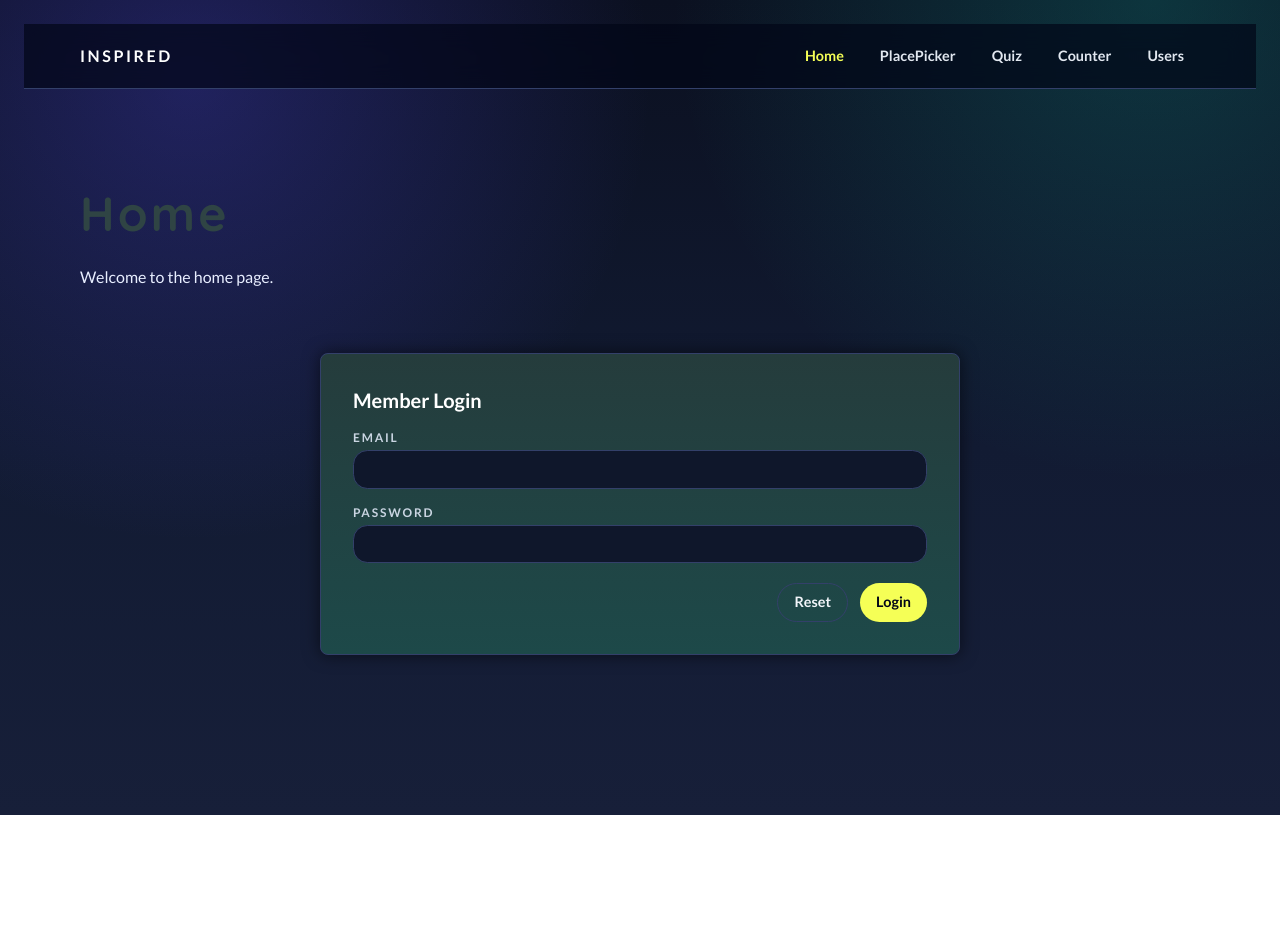
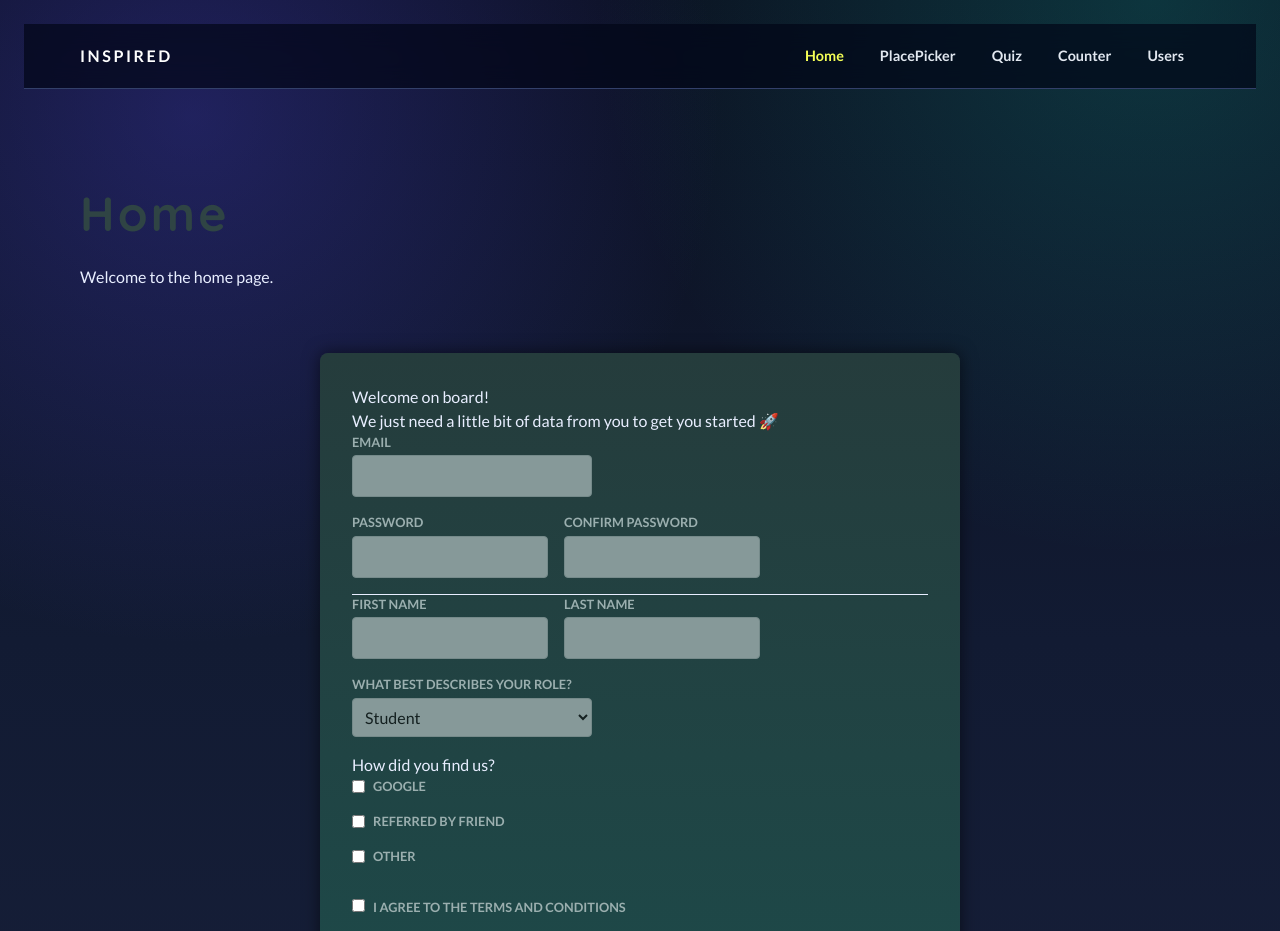
Before and after one commit to nevdb/react-exercise, a React (Vite) app: page / in a window 1280 px wide. Shown: the top 931 px of the page. Before the commit the page ends 815 px from the top, so only its background shows below. Built offline with nearby package versions, Linux system fonts and the light colour scheme.

Commit message:
Form Actions, validation checks, useActionState

```diff
--- a/src/App.css
+++ b/src/App.css
@@ -273,9 +273,9 @@
 .font-bold {
   font-weight: 700;
 }
-.font-inherit {
+/* .font-inherit {
   font: inherit;
-}
+} */
 .font-roboto-condensed {
   font-family: "Raleway", sans-serif;
 }
--- a/src/components/Signup.jsx
+++ b/src/components/Signup.jsx
@@ -1,34 +1,89 @@
-import { useState } from "react";
+import { useActionState } from "react";
 
-export default function Signup() {
-  const [passwordsAreNotEqual, setPasswordsAreNotEqual] = useState(false);
+import {
+  isEmail,
+  isNotEmpty,
+  isEqualsToOtherValue,
+  hasMinLength,
+} from "../utils/validation";
 
-  function handleSubmit(event) {
-    event.preventDefault();
+function signupAction(prevFormState, formData) {
+  const enteredEmail = formData.get("email");
+  const password = formData.get("password");
+  const confirmPassword = formData.get("confirm-password");
+  const firstName = formData.get("first-name");
+  const lastName = formData.get("last-name");
+  const role = formData.get("role");
+  const terms = formData.get("terms");
+  const acquisitionChannel = formData.get("acquisition");
 
-    const fd = new FormData(event.target);
-    const acquisitionChannel = fd.getAll("acquisition");
-    const data = Object.fromEntries(fd.entries());
-    data.acquisition = acquisitionChannel;
+  let errors = [];
 
-    if (data.password !== data["confirm-password"]) {
-      setPasswordsAreNotEqual(true);
-      return;
-    }
-
-    console.log(data);
-
-    // event.target.reset();
+  if (!isEmail(enteredEmail)) {
+    errors.push("Invalid email address.");
   }
 
+  if (!isNotEmpty(password) || !hasMinLength(password, 6)) {
+    errors.push("You must provide a password with at least six characters.");
+  }
+
+  if (!isEqualsToOtherValue(password, confirmPassword)) {
+    errors.push("passwords do not match.");
+  }
+
+  if (!isNotEmpty(firstName) || !isNotEmpty(lastName)) {
+    errors.push("Please provide both your first and last name.");
+  }
+
+  if (!isNotEmpty(role)) {
+    errors.push("Please select a role.");
+  }
+
+  if (!terms) {
+    errors.push("You must agree to the terms and conditions.");
+  }
+
+  if (acquisitionChannel?.length === 0) {
+    errors.push("Please select at least one acquisition channel.");
+  }
+
+  if (errors.length > 0) {
+    return {
+      errors,
+      enteredValues: {
+        enteredEmail,
+        password,
+        confirmPassword,
+        firstName,
+        lastName,
+        role,
+        acquisitionChannel,
+        terms,
+      },
+    };
+  }
+
+  return { errors: null };
+}
+export default function Signup() {
+  //call it after the signupAction fn because it must be passed as a first argument
+  const [formState, formAction] = useActionState(signupAction, {
+    errors: null,
+  });
+
   return (
-    <form onSubmit={handleSubmit}>
+    <form action={formAction}>
       <h2>Welcome on board!</h2>
       <p>We just need a little bit of data from you to get you started 🚀</p>
 
       <div className="control">
         <label htmlFor="email">Email</label>
-        <input id="email" type="email" name="email" required />
+        <input
+          id="email"
+          type="email"
+          name="email"
+          defaultValue={formState.enteredValues?.enteredEmail}
+        />
       </div>
 
       <div className="control-row">
@@ -38,8 +93,8 @@
             id="password"
             type="password"
             name="password"
-            required
             minLength={6}
+            defaultValue={formState.enteredValues?.password}
           />
         </div>
 
@@ -49,10 +104,8 @@
             id="confirm-password"
             type="password"
             name="confirm-password"
+            defaultValue={formState.enteredValues?.password}
           />
-          <div className="text-red-600">
-            {passwordsAreNotEqual && <p>Passwords must match.</p>}
-          </div>
         </div>
       </div>
 
@@ -61,18 +114,32 @@
       <div className="control-row">
         <div className="control">
           <label htmlFor="first-name">First Name</label>
-          <input type="text" id="first-name" name="first-name" required />
+          <input
+            type="text"
+            id="first-name"
+            name="first-name"
+            defaultValue={formState.enteredValues?.firstName}
+          />
         </div>
 
         <div className="control">
           <label htmlFor="last-name">Last Name</label>
-          <input type="text" id="last-name" name="last-name" required />
+          <input
+            type="text"
+            id="last-name"
+            name="last-name"
+            defaultValue={formState.enteredValues?.lastName}
+          />
         </div>
       </div>
 
       <div className="control">
         <label htmlFor="phone">What best describes your role?</label>
-        <select id="role" name="role" required>
+        <select
+          id="role"
+          name="role"
+          defaultValue={formState.enteredValues?.role}
+        >
           <option value="student">Student</option>
           <option value="teacher">Teacher</option>
           <option value="employee">Employee</option>
@@ -89,6 +156,9 @@
             id="google"
             name="acquisition"
             value="google"
+            defaultChecked={formState.enteredValues?.acquisitionChannel.includes(
+              "google",
+            )}
           />
           <label htmlFor="google">Google</label>
         </div>
@@ -99,12 +169,23 @@
             id="friend"
             name="acquisition"
             value="friend"
+            defaultChecked={formState.enteredValues?.acquisitionChannel.includes(
+              "friend",
+            )}
           />
           <label htmlFor="friend">Referred by friend</label>
         </div>
 
         <div className="control">
-          <input type="checkbox" id="other" name="acquisition" value="other" />
+          <input
+            type="checkbox"
+            id="other"
+            name="acquisition"
+            value="other"
+            defaultChecked={formState.enteredValues?.acquisitionChannel.includes(
+              "other",
+            )}
+          />
           <label htmlFor="other">Other</label>
         </div>
       </fieldset>
@@ -115,11 +196,19 @@
             type="checkbox"
             id="terms-and-conditions"
             name="terms"
-            required
+            defaultChecked={formState.enteredValues?.terms}
           />
           I agree to the terms and conditions
         </label>
       </div>
+
+      {formState.errors && (
+        <ul className="error">
+          {formState.errors.map((error) => (
+            <li key={error}>{error}</li>
+          ))}
+        </ul>
+      )}
 
       <p className="form-actions">
         <button type="reset" className="button button-flat">
--- a/src/pages/Home.jsx
+++ b/src/pages/Home.jsx
@@ -7,8 +7,8 @@
       <h1>Home</h1>
       <p>Welcome to the home page.</p>
 
-      <Login />
-      {/* <Signup /> */}
+      {/* <Login /> */}
+      <Signup />
     </main>
   );
 }
```
